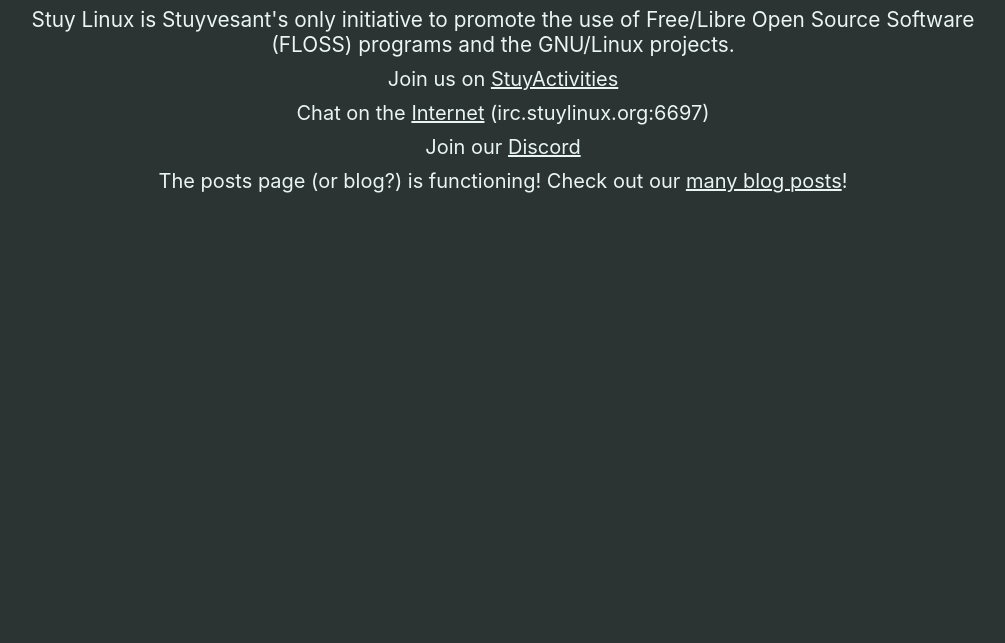
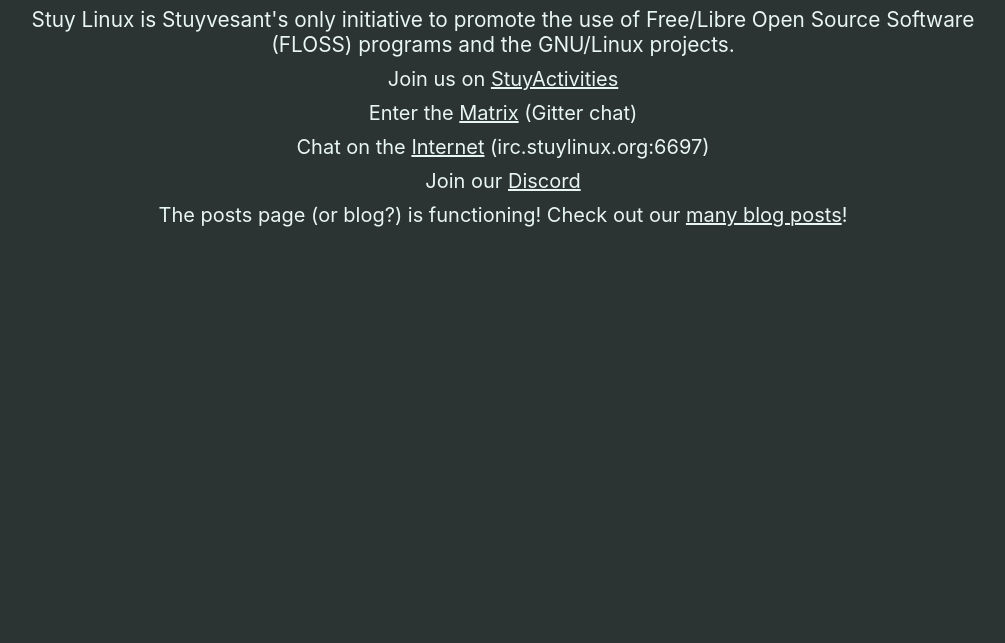
Before and after one commit to stuylinux/stuylinux.org, an Eleventy site: page content/index.njk in a window 1280 px wide. Shown: the part 92-735 px from the top of the page, without its empty margins (137-1142 px from the left). Built offline with nearby package versions, Linux system fonts and the light colour scheme; Eleventy itself is replaced by a stand-in of ours; files that its build step writes are made by us from their sources; what markdown-it-attrs would draw is missing.

Commit message:
Add Gitter.im link
This is long overdue

```diff
--- a/content/index.njk
+++ b/content/index.njk
@@ -22,6 +22,10 @@
 			<a href="https://stuyactivities.org/linux"> StuyActivities </a>
 		</p>
 		<p>
+			Enter the
+			<a href="https://matrix.to/#/#stuy-linux:gitter.im">Matrix</a> (Gitter chat)
+		</p>
+		<p>
 			Chat on the
 			<a href="https://irc.stuylinux.org">Internet</a>
 			(irc.stuylinux.org:6697)
```
